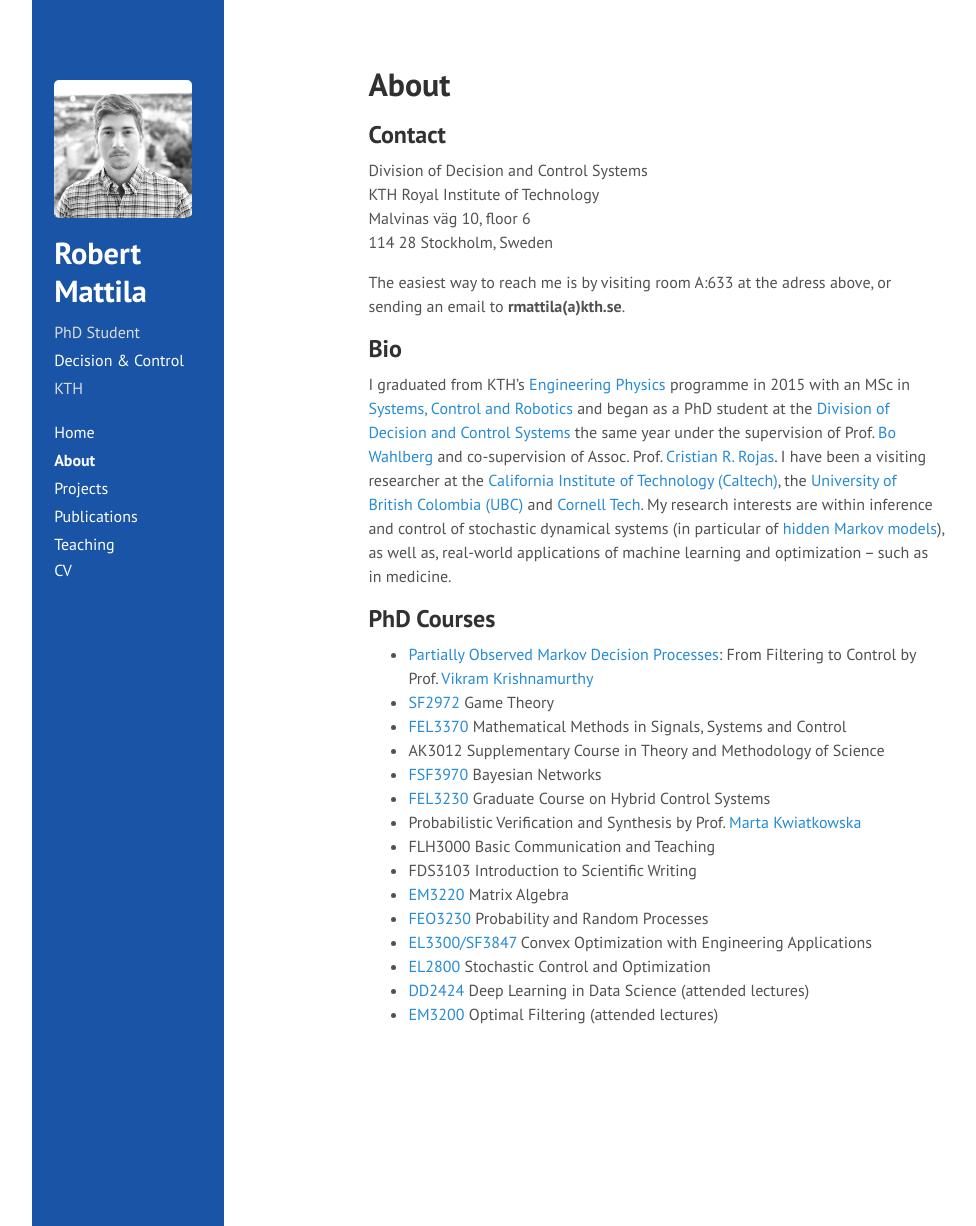
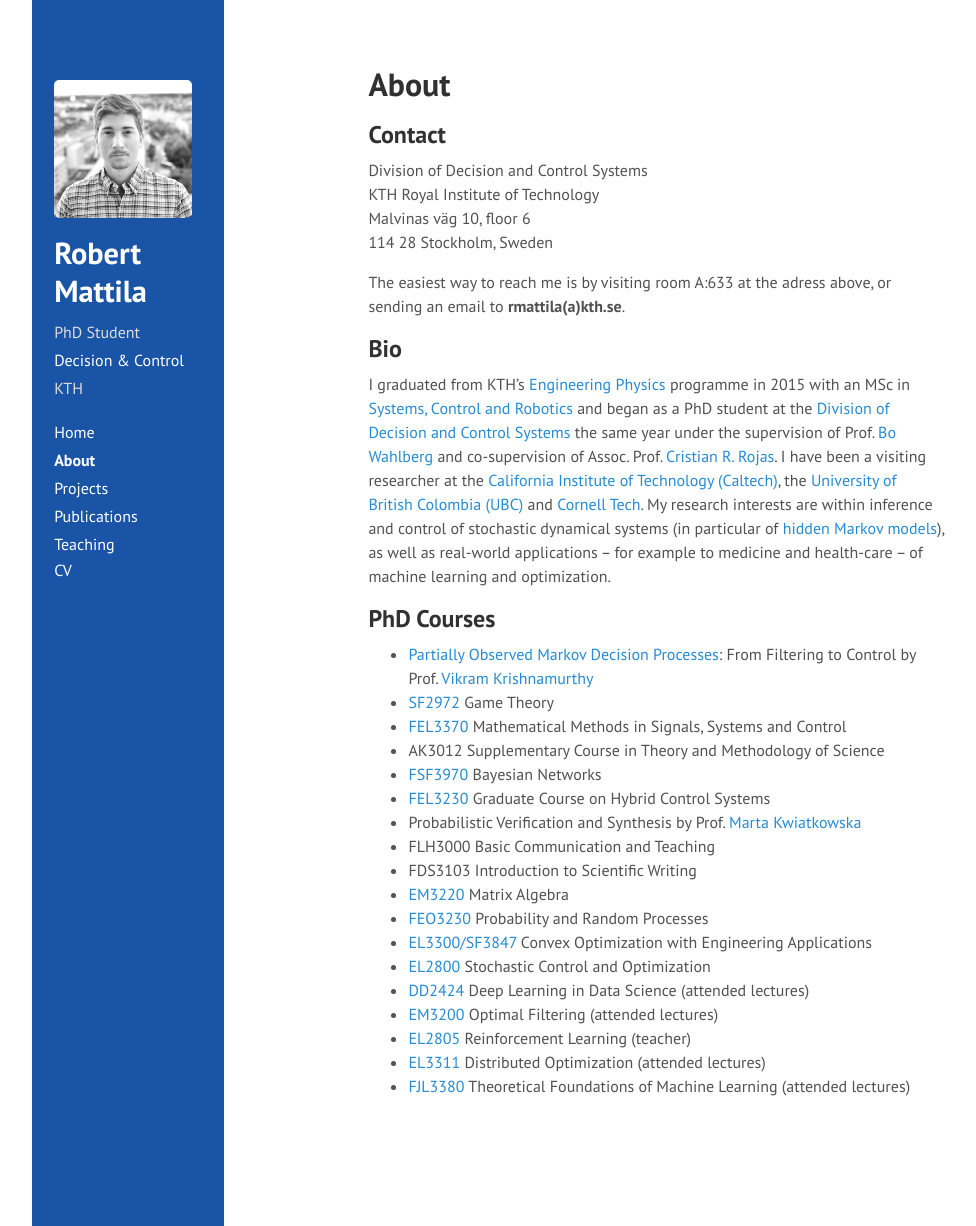
Before and after one commit to rmattila/rmattila.github.io, a Jekyll site: the page built from about.md, in a window 1280 px wide and 1226 px high. Shown: the whole window, without its empty margins (70-1046 px from the left). Built offline with Jekyll 4.4.1, drawn with Linux system fonts in a browser that asks for light colours; comment, search, counter and statistics services are not loaded.

Commit message:
some more courses

```diff
--- a/about.md
+++ b/about.md
@@ -26,8 +26,8 @@ Institute of Technology (Caltech)](http://www.caltech.edu), the [University of B
 Colombia (UBC)](https://www.ubc.ca) and [Cornell Tech](https://tech.cornell.edu). My
 research interests are within inference and control of stochastic dynamical systems (in
 particular of [hidden Markov models](https://en.wikipedia.org/wiki/Hidden_Markov_model)),
-as well as, real-world applications of machine learning and optimization -- such as in
-medicine.
+as well as real-world applications -- for example to medicine and health-care -- of machine
+learning and optimization.
 
 ## PhD Courses
 * [Partially Observed Markov Decision
@@ -47,3 +47,6 @@ Krishnamurthy](https://tech.cornell.edu/people/vikram-krishnamurthy)
 * [EL2800](https://www.kth.se/student/kurser/kurs/EL2800?l=en) Stochastic Control and Optimization
 * [DD2424](https://www.kth.se/student/kurser/kurs/DD2424?l=en) Deep Learning in Data Science (attended lectures)
 * [EM3200](https://www.kth.se/student/kurser/kurs/EM3200?l=en) Optimal Filtering (attended lectures)
+* [EL2805](https://www.kth.se/student/kurser/kurs/EL2805?l=en) Reinforcement Learning (teacher)
+* [EL3311](https://www.kth.se/student/kurser/kurs/EL3311) Distributed Optimization (attended lectures)
+* [FJL3380](https://www.kth.se/social/group/fjl3380-theoretical-/) Theoretical Foundations of Machine Learning (attended lectures)
```
